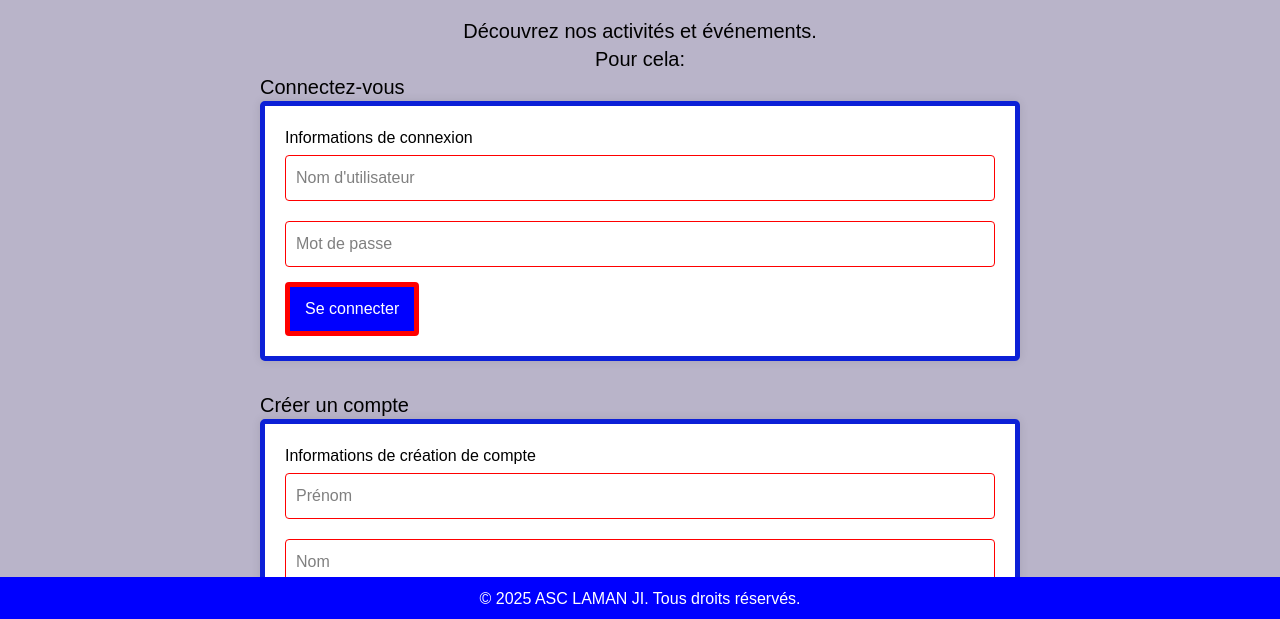
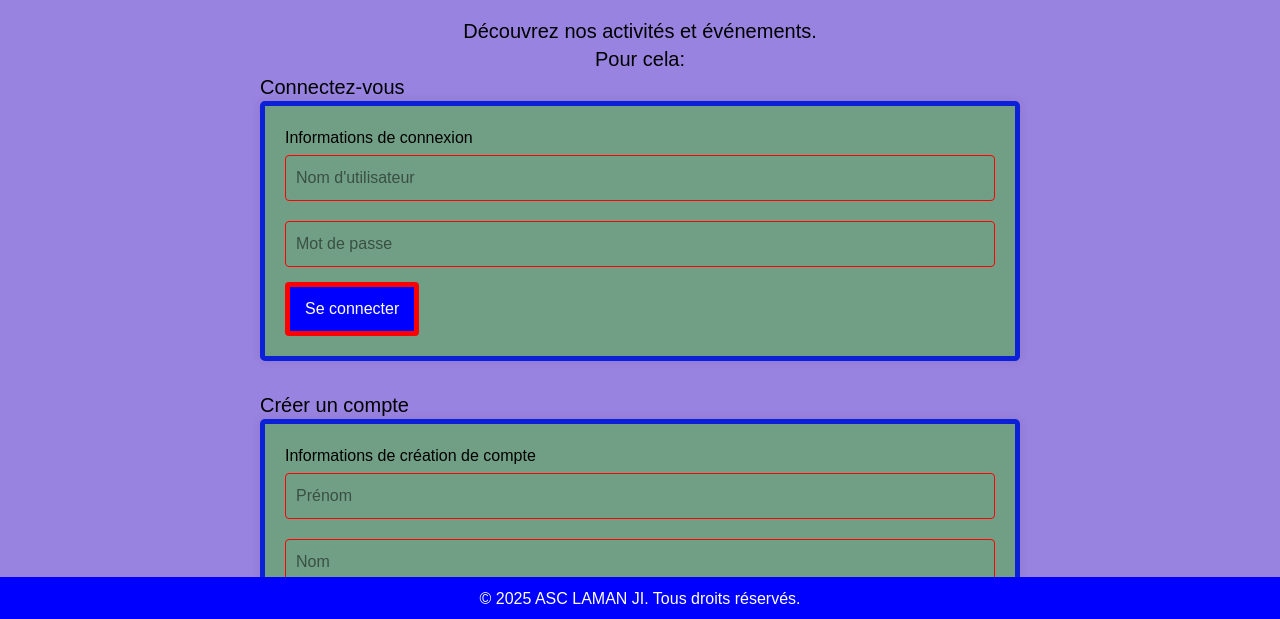
Before and after one commit to Jibril93FAY/Mon-ASC, a plain HTML site: page index.html in a window 1280 px wide. Shown: the part 179-798 px from the top of the page. Drawn offline with nearby package versions, Linux system fonts and the light colour scheme.

Commit message:
Update background colors for improved visual consistency across styles

```diff
--- a/CSS/styles.css
+++ b/CSS/styles.css
@@ -2,7 +2,7 @@
             font-family: Arial, sans-serif;
             margin: 0;
             padding: 0;
-            background-color: #b9b4c9;
+            background-color: #9983e0;
         }
          h1 {
             display: flex;
@@ -32,7 +32,7 @@
         form {
             margin-bottom: 30px;
             border: 5px solid #0c20d7;
-            background-color: burlywood;
+            background-color: rgb(35, 96, 120);
             padding: 20px;
             border-radius: 5px;
             box-shadow: 0 0 10px rgba(0,0,0,0.1);
@@ -47,7 +47,7 @@
             bottom: 0;
         }
         form {
-            background-color: #ffffff;
+            background-color: #719f85;
             padding: 20px;
             border-radius: 5px;
             box-shadow: 0 0 10px rgba(0,0,0,0.1);
```
